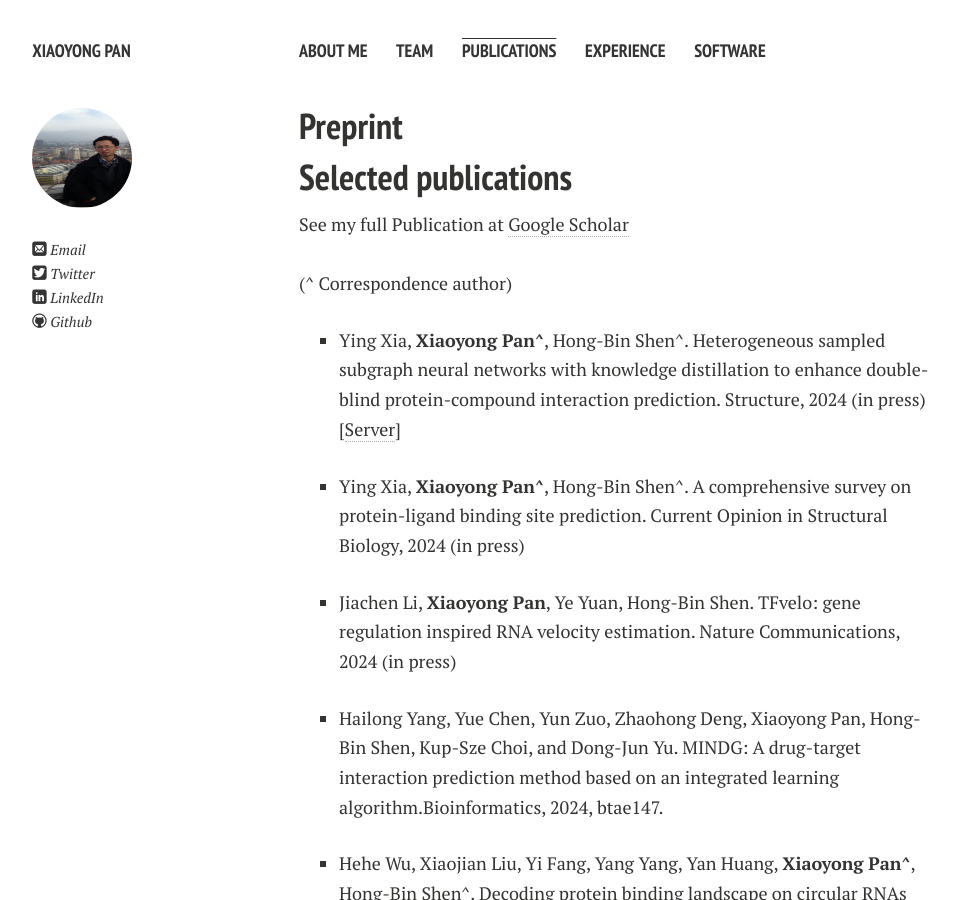
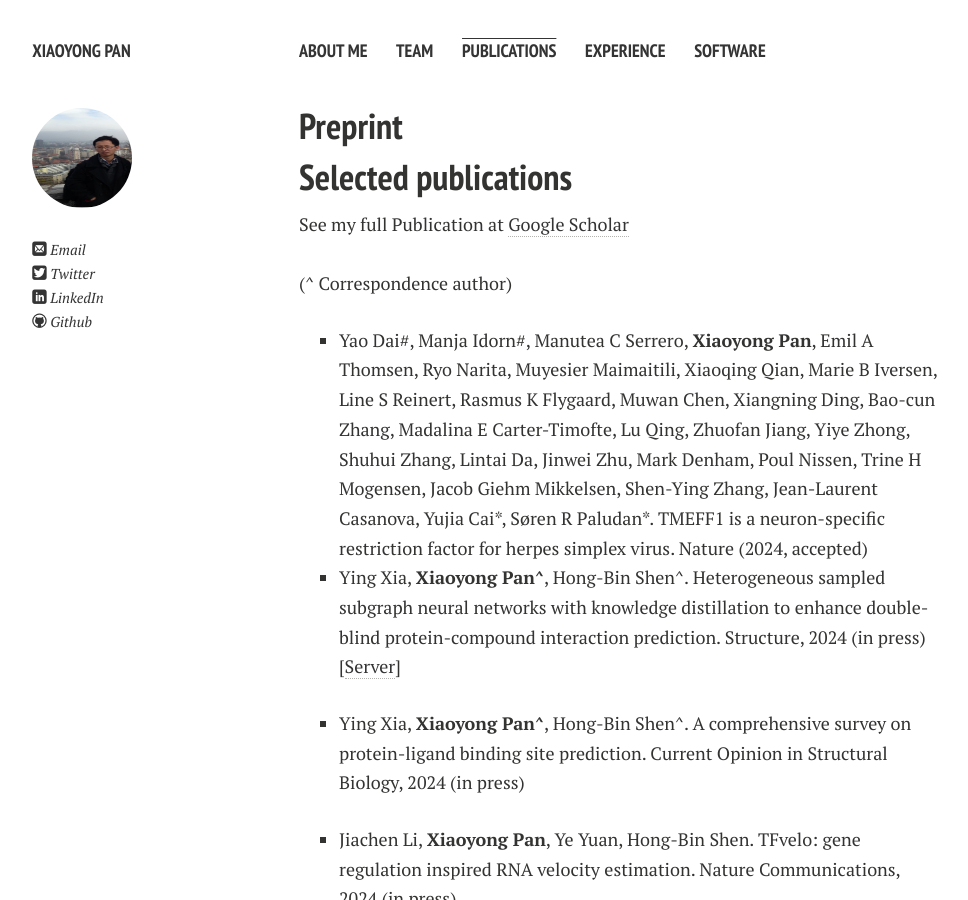
Before and after one commit to xypan1232/xypan1232.github.io, a Jekyll site: the page built from publications.md, in a window 1280 px wide and 900 px high. Shown: the whole window, without its empty margins (21-989 px from the left). Built offline with Jekyll 4.4.1, drawn with Linux system fonts in a browser that asks for light colours; nearby versions of some CDN libraries; Markdown is read by kramdown in place of the engine named in the settings.

Commit message:
Update publications.md

```diff
--- a/publications.md
+++ b/publications.md
@@ -11,7 +11,10 @@ title: Publications
 See my full Publication at <a href="https://scholar.google.com/citations?user=fjbCfj8AAAAJ">Google Scholar</a> <br><br>
 (^ Correspondence author) <br>
 <ul>
+<li>	Yao Dai#, Manja Idorn#, Manutea C Serrero, <b>Xiaoyong Pan</b>, Emil A Thomsen, Ryo Narita, Muyesier Maimaitili, Xiaoqing Qian, Marie B Iversen, Line S Reinert, Rasmus K Flygaard, Muwan Chen, Xiangning Ding, Bao-cun Zhang, Madalina E Carter-Timofte, Lu Qing, Zhuofan Jiang, Yiye Zhong, Shuhui Zhang, Lintai Da, Jinwei Zhu, Mark Denham, Poul Nissen, Trine H Mogensen, Jacob Giehm Mikkelsen, Shen-Ying Zhang, Jean-Laurent Casanova, Yujia Cai*, Søren R Paludan*. TMEFF1 is a neuron-specific restriction factor for herpes simplex virus. Nature (2024, accepted)
+
 <li><p>Ying Xia, <b>Xiaoyong Pan^</b>, Hong-Bin Shen^. Heterogeneous sampled subgraph neural networks with knowledge distillation to enhance double-blind protein-compound interaction prediction. Structure, 2024 (in press) [<a href="http://www.csbio.sjtu.edu.cn/bioinf/SgCPI/">Server</a>]</p>
+	</li>
  	</li>
 <li><p>Ying Xia, <b>Xiaoyong Pan^</b>, Hong-Bin Shen^. A comprehensive survey on protein-ligand binding site prediction. Current Opinion in Structural Biology, 2024 (in press) </p>
  	</li>
```
